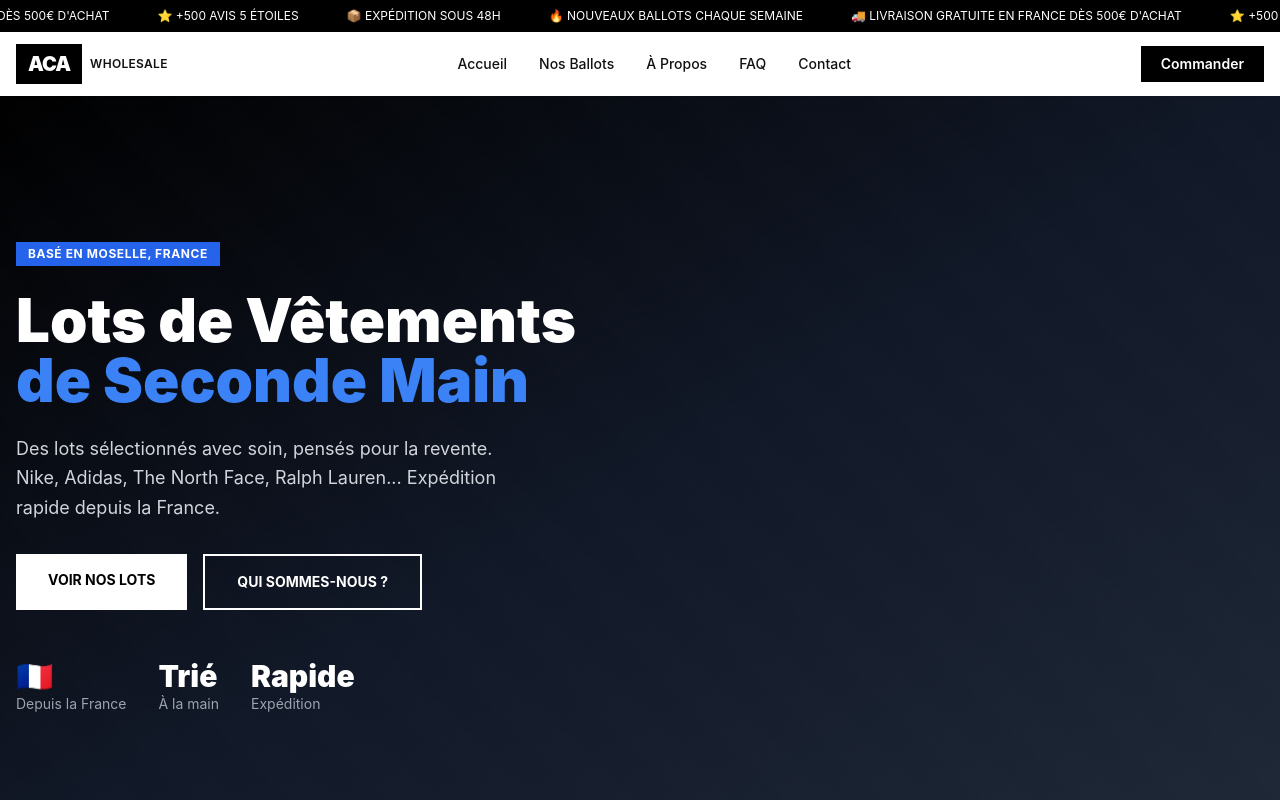
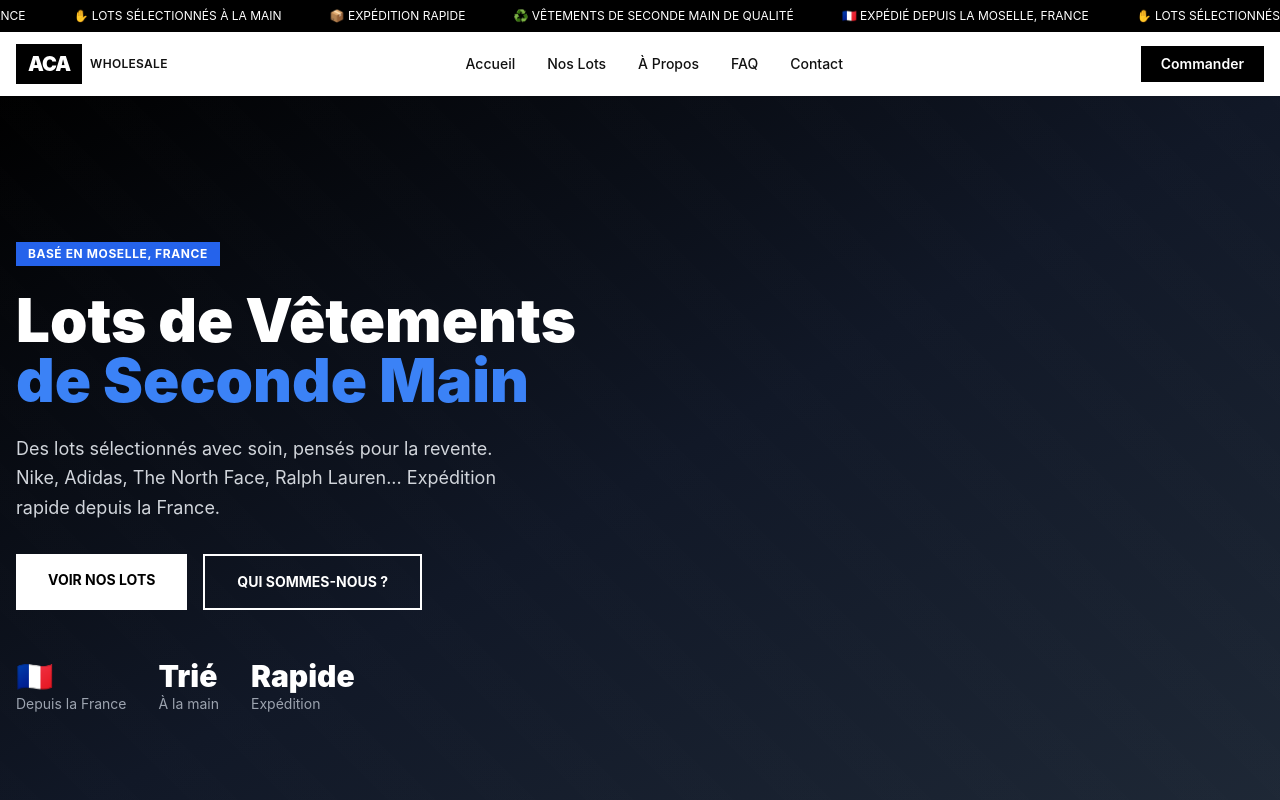
Before and after one commit to acawholesale/aca-wholesale, a Next.js app: page / in a window 1280 px wide. Shown: the top 800 px of the page. Built offline with nearby package versions, Linux system fonts and the light colour scheme.

Commit message:
Update Navbar.js

```diff
--- a/components/Navbar.js
+++ b/components/Navbar.js
@@ -10,14 +10,14 @@ export default function Navbar() {
       {/* Announcement Bar */}
       <div className="bg-black text-white text-xs py-2 overflow-hidden">
         <div className="animate-scroll whitespace-nowrap flex gap-12">
-          <span>🚚 LIVRAISON GRATUITE EN FRANCE DÈS 500€ D&apos;ACHAT</span>
-          <span>⭐ +500 AVIS 5 ÉTOILES</span>
-          <span>📦 EXPÉDITION SOUS 48H</span>
-          <span>🔥 NOUVEAUX BALLOTS CHAQUE SEMAINE</span>
-          <span>🚚 LIVRAISON GRATUITE EN FRANCE DÈS 500€ D&apos;ACHAT</span>
-          <span>⭐ +500 AVIS 5 ÉTOILES</span>
-          <span>📦 EXPÉDITION SOUS 48H</span>
-          <span>🔥 NOUVEAUX BALLOTS CHAQUE SEMAINE</span>
+          <span>🇫🇷 EXPÉDIÉ DEPUIS LA MOSELLE, FRANCE</span>
+          <span>✋ LOTS SÉLECTIONNÉS À LA MAIN</span>
+          <span>📦 EXPÉDITION RAPIDE</span>
+          <span>♻️ VÊTEMENTS DE SECONDE MAIN DE QUALITÉ</span>
+          <span>🇫🇷 EXPÉDIÉ DEPUIS LA MOSELLE, FRANCE</span>
+          <span>✋ LOTS SÉLECTIONNÉS À LA MAIN</span>
+          <span>📦 EXPÉDITION RAPIDE</span>
+          <span>♻️ VÊTEMENTS DE SECONDE MAIN DE QUALITÉ</span>
         </div>
       </div>
 
@@ -41,7 +41,7 @@ export default function Navbar() {
                 Accueil
               </Link>
               <Link href="/produits" className="text-sm font-medium hover:text-blue-600 transition-colors">
-                Nos Ballots
+                Nos Lots
               </Link>
               <Link href="/a-propos" className="text-sm font-medium hover:text-blue-600 transition-colors">
                 À Propos
@@ -80,7 +80,7 @@ export default function Navbar() {
           <div className="md:hidden border-t bg-white">
             <div className="px-4 py-4 space-y-3">
               <Link href="/" className="block text-sm font-medium py-2" onClick={() => setMenuOpen(false)}>Accueil</Link>
-              <Link href="/produits" className="block text-sm font-medium py-2" onClick={() => setMenuOpen(false)}>Nos Ballots</Link>
+              <Link href="/produits" className="block text-sm font-medium py-2" onClick={() => setMenuOpen(false)}>Nos Lots</Link>
               <Link href="/a-propos" className="block text-sm font-medium py-2" onClick={() => setMenuOpen(false)}>À Propos</Link>
               <Link href="/faq" className="block text-sm font-medium py-2" onClick={() => setMenuOpen(false)}>FAQ</Link>
               <Link href="/contact" className="block text-sm font-medium py-2" onClick={() => setMenuOpen(false)}>Contact</Link>
```
